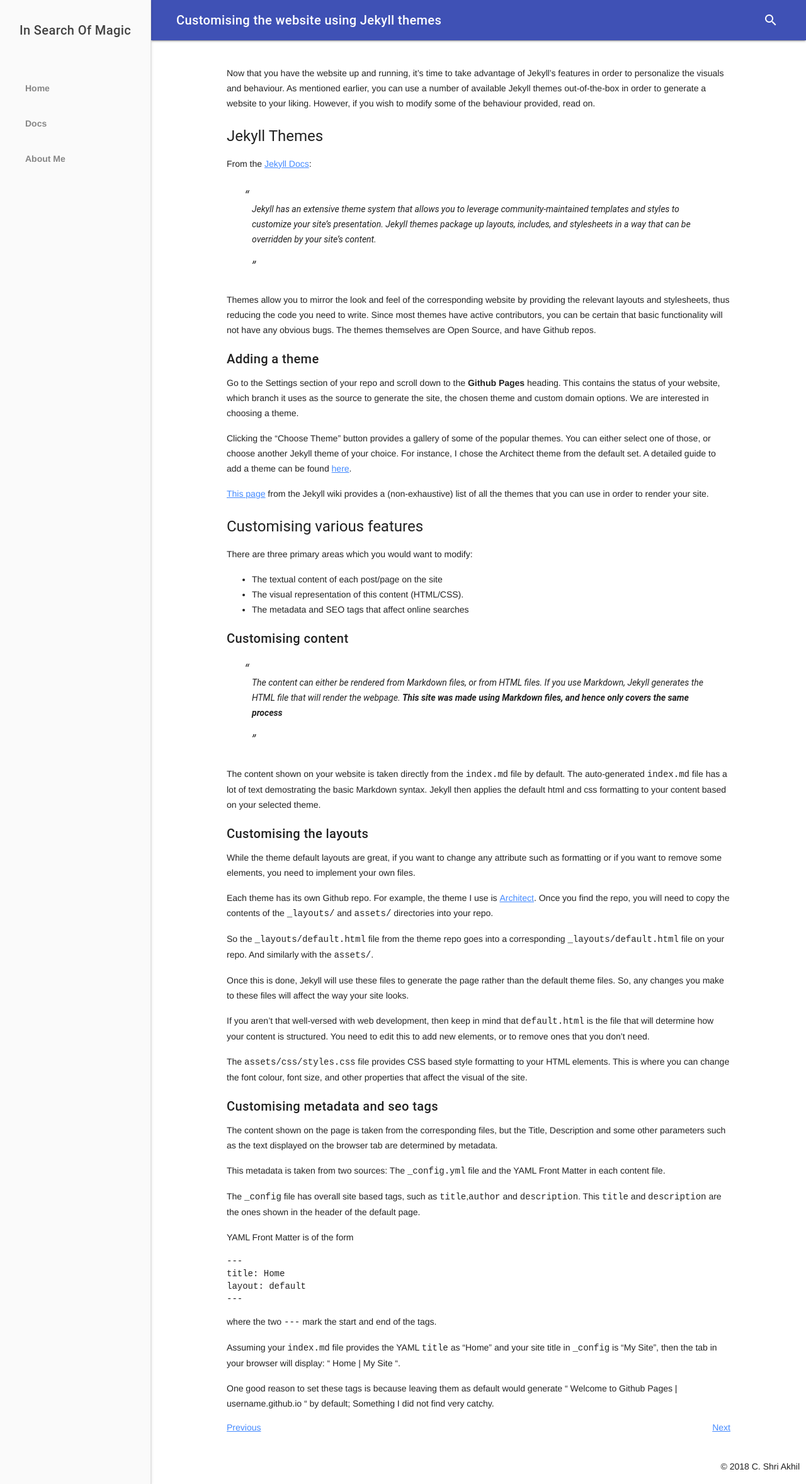
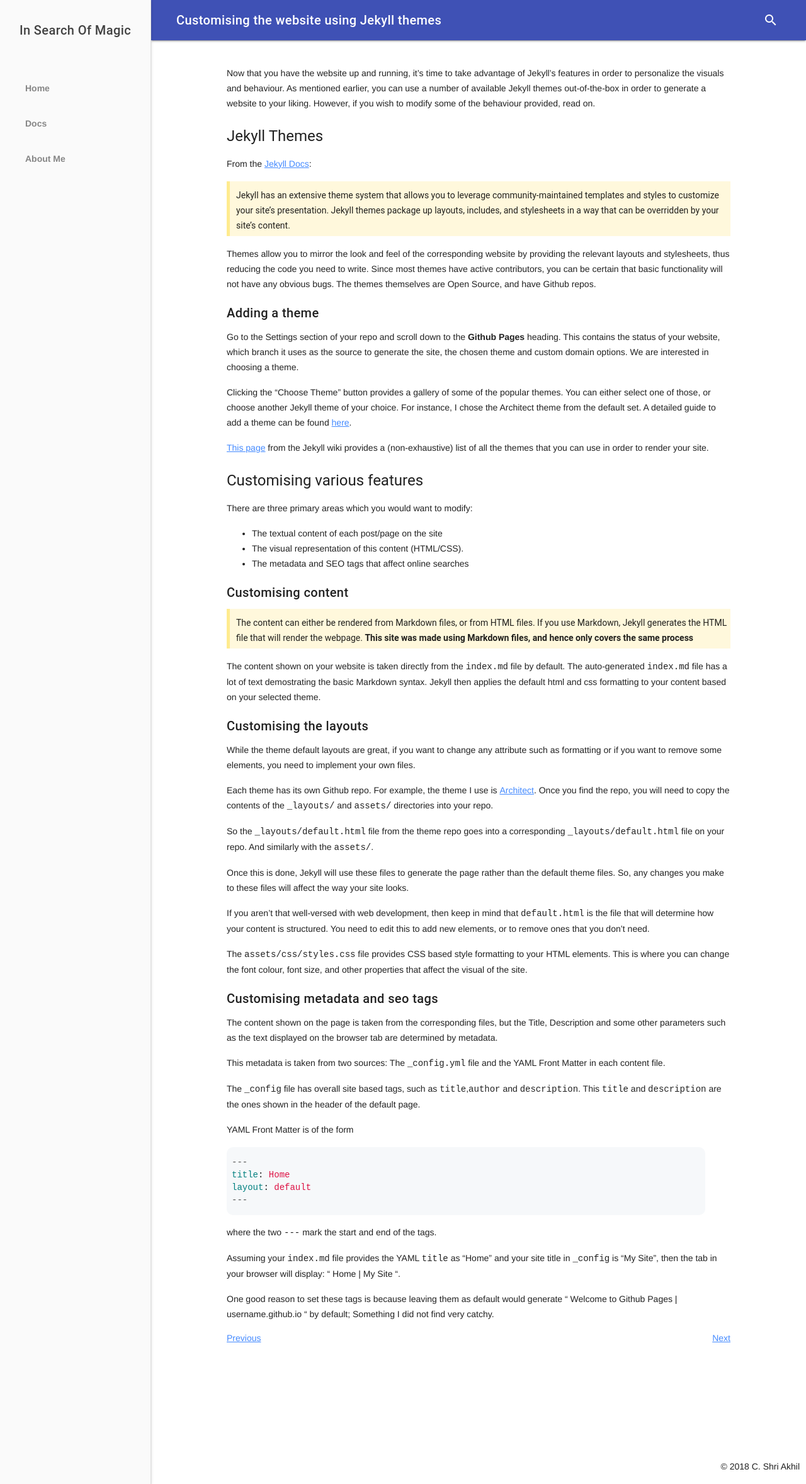
Before and after one commit to TheGamer007/thegamer007.github.io, a Jekyll site: the page built from docs/legacy/customise_website.md, in a window 1280 px wide. Shown: the whole page at 63% size. Built offline with Jekyll 4.4.1, drawn with Linux system fonts in a browser that asks for light colours; our own code applies the rules of GitHub Pages for plain Markdown files.

Commit message:
Update CSS, fix old content
Updated CSS for blockquotes and code blocks to mimic StackOverflow.

````diff
--- a/assets/jekyll-materialdocs.css
+++ b/assets/jekyll-materialdocs.css
@@ -43,8 +43,33 @@ footer{
   padding-right: 8px;
 }
 
+blockquote p {
+    margin: 0px;
+}
+
+blockquote {
+  font-family: "Roboto","Helvetica","Arial",sans-serif;
+  position: relative;
+  font-style: normal;
+  font-size: 24px;
+  font-weight: 300;
+  line-height: 1.35;
+  letter-spacing: .08em;
+  margin: 0px 0px 16px 0px;
+  background-color: #fff8dc;
+  border-left: 5px solid #ffeb8e;
+  padding: 10px 5px 5px 10px;
+}
+
+/*  In order to override the default opening and closing quotes that the Material CSS includes*/
+blockquote::before, blockquote::after {
+  position: relative;
+  left: 0em;
+  content: none;
+}
+
 /* Copied from Syntax.css (https://github.com/mojombo/tpw/blob/master/css/syntax.css) */
-.highlight  { background: #ffffff; }
+.highlight  { background-color: #f6f8fa; border-radius: 10px; overflow: auto; padding-left: 8px; margin-left: 0px; margin-bottom: 15px;}
 .highlight .c { color: #999988; font-style: italic } /* Comment */
 .highlight .err { color: #a61717; background-color: #e3d2d2 } /* Error */
 .highlight .k { font-weight: bold } /* Keyword */
--- a/docs/legacy/customise_website.md
+++ b/docs/legacy/customise_website.md
@@ -10,7 +10,7 @@ Now that you have the website up and running, it's time to take advantage of Jek
 #### Jekyll Themes
 
 From the [Jekyll Docs](https://jekyllrb.com/docs/themes/):
-><br/> Jekyll has an extensive theme system that allows you to leverage community-maintained templates and styles to customize your site’s presentation. Jekyll themes package up layouts, includes, and stylesheets in a way that can be overridden by your site’s content.
+> Jekyll has an extensive theme system that allows you to leverage community-maintained templates and styles to customize your site’s presentation. Jekyll themes package up layouts, includes, and stylesheets in a way that can be overridden by your site’s content.
 
 Themes allow you to mirror the look and feel of the corresponding website by providing the relevant layouts and stylesheets, thus reducing the code you need to write. Since most themes have active contributors, you can be certain that basic functionality will not have any obvious bugs. The themes themselves are Open Source, and have Github repos.
 
@@ -31,7 +31,7 @@ There are three primary areas which you would want to modify:
 
 ##### Customising content
 
-><br/> The content can either be rendered from Markdown files, or from HTML files. If you use Markdown, Jekyll generates the HTML file that will render the webpage. **This site was made using Markdown files, and hence only covers the same process**
+> The content can either be rendered from Markdown files, or from HTML files. If you use Markdown, Jekyll generates the HTML file that will render the webpage. **This site was made using Markdown files, and hence only covers the same process**
 
 The content shown on your website is taken directly from the `index.md` file by default. The auto-generated `index.md` file has a lot of text demostrating the basic Markdown syntax. Jekyll then applies the default html and css formatting to your content based on your selected theme.
 
@@ -58,12 +58,12 @@ This metadata is taken from two sources: The `_config.yml` file and the YAML Fro
 The `_config` file has overall site based tags, such as `title`,`author` and `description`. This `title` and `description` are the ones shown in the header of the default page.
 
 YAML Front Matter is of the form
-```
+{% highlight markdown%}
 ---
 title: Home
 layout: default
 ---
-```
+{% endhighlight %}
 where the two `---` mark the start and end of the tags.
 
 Assuming your `index.md` file provides the YAML `title` as "Home" and your site title in `_config` is "My Site", then the tab in your browser will display: " Home \| My Site ".
````
Also changed, not shown: docs/legacy/add_pages.md (+1 -2 lines), docs/legacy/create_website.md (+2 -2 lines), docs/legacy/navbar_mobile_update.md (+1 -1 lines).
